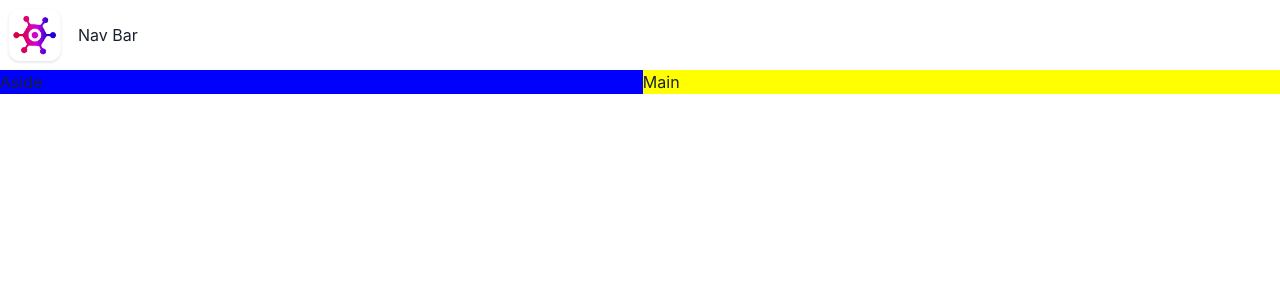
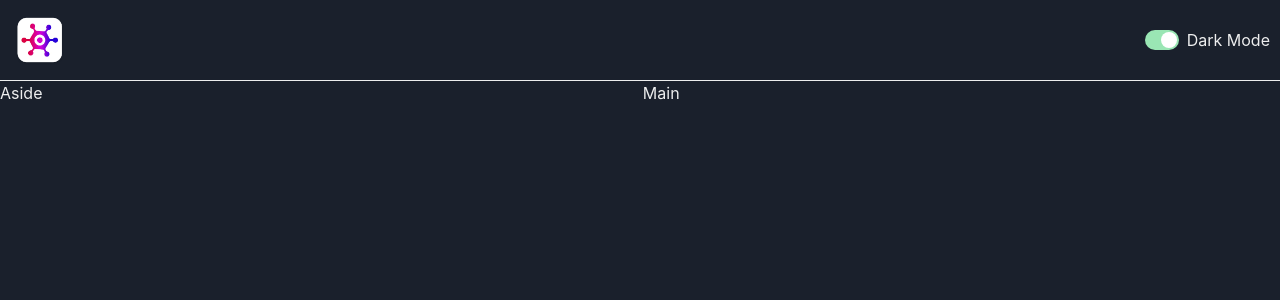
Before and after one commit to tschiboka/Game-Hub, a React (Vite) app: page / in a window 1280 px wide. Shown: the top 300 px of the page. Built offline with nearby package versions, Linux system fonts and the light colour scheme.

Commit message:
Colour Mode Toggle Switch

```diff
--- a/src/App.tsx
+++ b/src/App.tsx
@@ -1,8 +1,11 @@
-import { Grid, GridItem, Show } from "@chakra-ui/react";
+import { ColorModeScript, Grid, GridItem, Show } from "@chakra-ui/react";
 import NavBar from "./components/NavBar";
+import theme from "./config/theme";
 
 function App() {
     return (
+        <>
+            <ColorModeScript initialColorMode={theme.config.initialColorMode} />
             <Grid
                 templateAreas={{
                     base: `"nav" "main"`,
@@ -13,14 +16,15 @@ function App() {
                     <NavBar></NavBar>
                 </GridItem>
                 <Show above="lg">
-                <GridItem area="aside" bg="blue">
+                    <GridItem area="aside" bg="">
                         Aside
                     </GridItem>
                 </Show>
-            <GridItem area="main" bg="yellow">
+                <GridItem area="main" bg="">
                     Main
                 </GridItem>
             </Grid>
+        </>
     );
 }
 
--- a/src/components/NavBar.tsx
+++ b/src/components/NavBar.tsx
@@ -1,11 +1,16 @@
-import { Image, HStack, Text } from "@chakra-ui/react";
+import { Image, HStack } from "@chakra-ui/react";
 import Logo from "../assets/Logo/logo.webp";
+import ThemeToggle from "./ThemeToggle";
 
 export default function NavBar() {
     return (
-        <HStack>
-            <Image src={Logo} alt="Logo" boxSize="70px" />
-            <Text>Nav Bar</Text>
+        <HStack
+            justifyContent={"space-between"}
+            padding="10px"
+            borderBottom="1px"
+        >
+            <Image src={Logo} alt="Logo" boxSize="60px" />
+            <ThemeToggle />
         </HStack>
     );
 }
--- /dev/null
+++ b/src/components/ThemeToggle.tsx
@@ -0,0 +1,18 @@
+import { useColorMode, HStack, Switch, Text } from "@chakra-ui/react";
+
+export default function ThemeToggle() {
+    const { colorMode, toggleColorMode } = useColorMode();
+    return (
+        <header>
+            <HStack>
+                <Switch
+                    onChange={toggleColorMode}
+                    colorScheme="green"
+                    isChecked={colorMode === "dark"}
+                />
+
+                <Text>{colorMode === "dark" ? "Dark Mode" : "Light Mode"}</Text>
+            </HStack>
+        </header>
+    );
+}
--- /dev/null
+++ b/src/config/theme.ts
@@ -0,0 +1,10 @@
+import { extendTheme, type ThemeConfig } from '@chakra-ui/react'
+
+const config: ThemeConfig = {
+  initialColorMode: 'dark',
+  useSystemColorMode: false,
+}
+
+const theme = extendTheme({ config })
+
+export default theme
--- a/src/main.tsx
+++ b/src/main.tsx
@@ -1,11 +1,12 @@
 import * as React from "react";
 import * as ReactDOM from "react-dom/client";
 import { ChakraProvider } from "@chakra-ui/react";
+import theme from "./config/theme";
 import App from "./App";
 
 ReactDOM.createRoot(document.getElementById("root") as HTMLElement).render(
     <React.StrictMode>
-        <ChakraProvider>
+        <ChakraProvider theme={theme}>
             <App />
         </ChakraProvider>
     </React.StrictMode>
```
Lines whose indentation alone changed are shown as unchanged.
